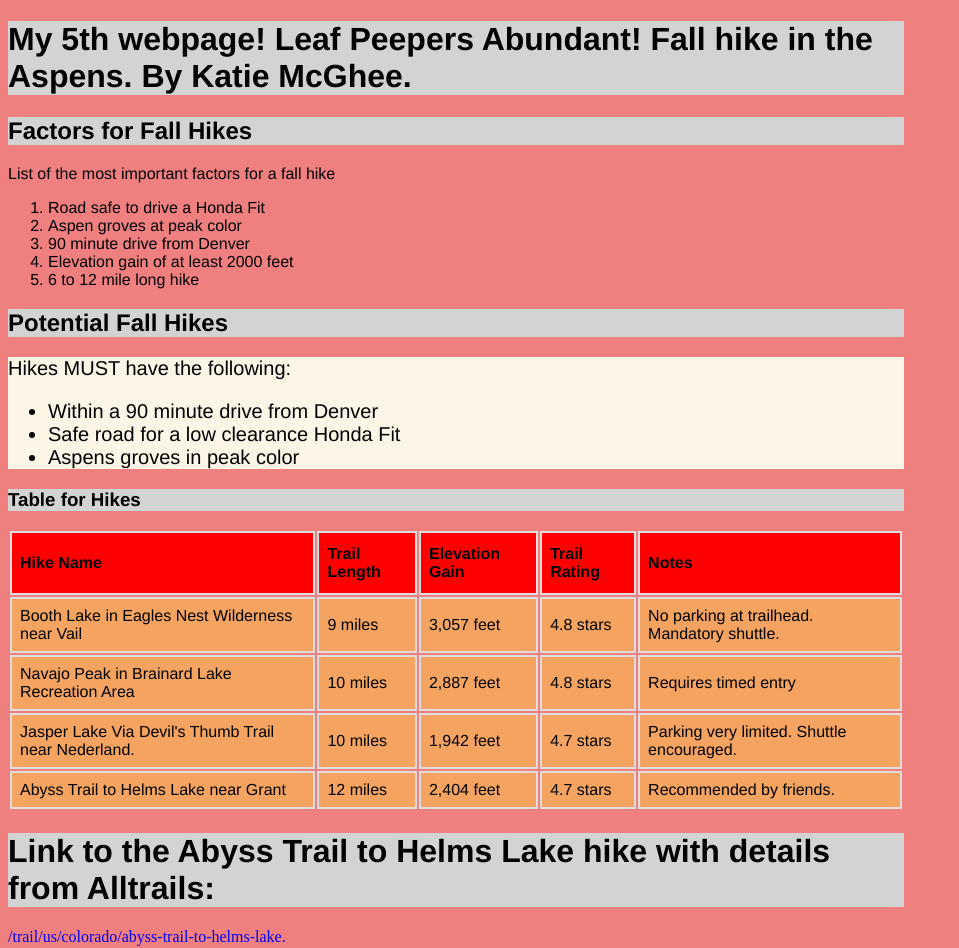
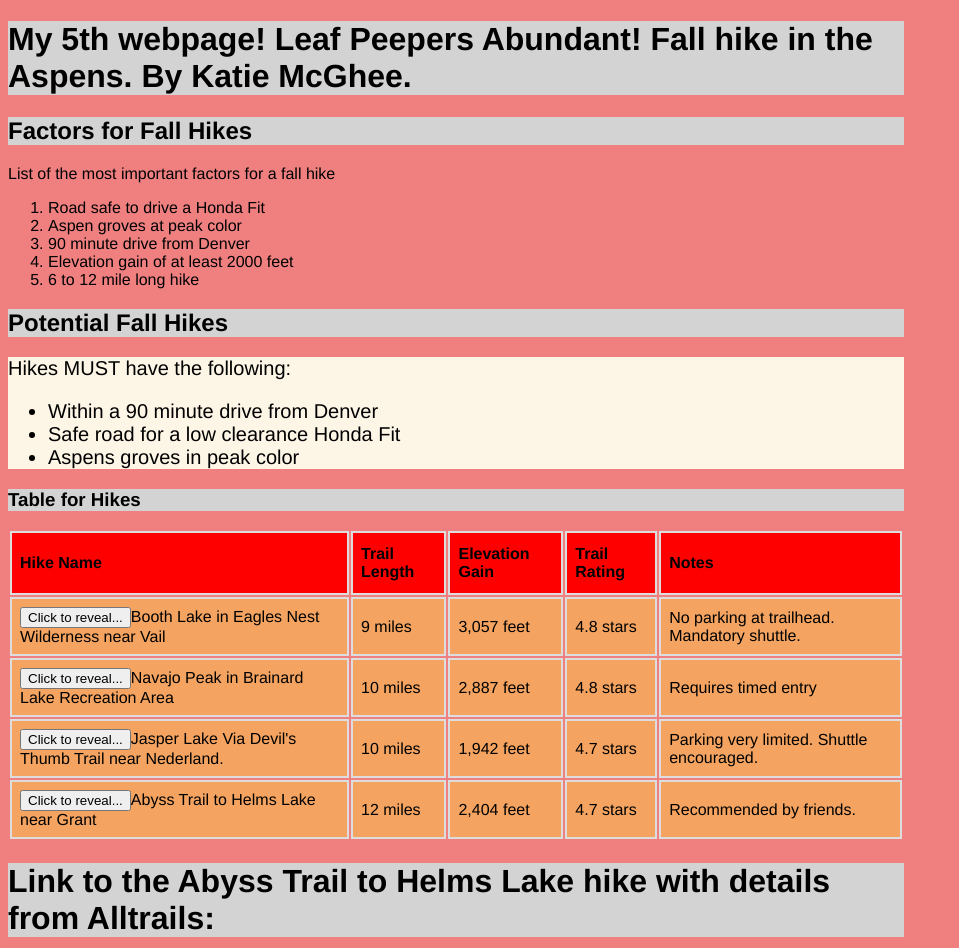
Before and after one commit to ktmcghee/ktmcghee.github.io, a plain HTML site: page Lab601point5.html in a window 1280 px wide. Shown: the top 948 px of the page, without its empty margins (0-959 px from the left). Drawn offline with nearby package versions, Linux system fonts and the light colour scheme.

Commit message:
Update Lab601point5.html

```diff
--- a/Lab601point5.html
+++ b/Lab601point5.html
@@ -1,7 +1,7 @@
 <!DOCTYPE html>
 <html>
   <head>
-    <title> My 5th webpage! Leaf Peepers Abundant! Fall hike in the Aspens. By Katie McGhee. </title>
+    <title> My 7th.5 webpage! Leaf Peepers Abundant! Fall hike in the Aspens. By Katie McGhee. </title>
   <style>
     body {
       background-color:#F08080;
@@ -75,7 +75,19 @@ p, td, li {
 
 
   </style>
-  </head>
+    <script src="https://ajax.googleapis.com/ajax/libs/jquery/3.7.1/jquery.min.js"></script>
+    <script>
+       $(document).ready(function() {
+            // this is where I put my javascript
+
+
+
+
+ // closing the document.ready
+      });
+    </script>
+    </head>
+
   <body>
 
   <div id="container">
@@ -119,28 +131,30 @@ p, td, li {
       <th>Notes</th>
     </tr>
     <tr>
-          <td>Booth Lake in Eagles Nest Wilderness near Vail</td>
+          <td><button id = "clicktoreveal01">Click to reveal...</button>Booth Lake in Eagles Nest Wilderness near Vail</td>
           <td>9 miles</td>
           <td>3,057 feet</td>
           <td>4.8 stars</td>
       <td>No parking at trailhead. Mandatory shuttle.</td>
      </tr>
       <tr>
-          <td>Navajo Peak in Brainard Lake Recreation Area</td>
+          <td><button id ="clicktoreveal02">Click to reveal...</button>Navajo Peak in Brainard Lake Recreation Area</td>
           <td>10 miles</td>
           <td>2,887 feet</td>
           <td>4.8 stars</td>
           <td>Requires timed entry</td>
       </tr>
-  <tr>
-  <td>Jasper Lake Via Devil's Thumb Trail near Nederland.</td>
+
+      <tr>
+  <td><button id ="clicktoreveal03">Click to reveal...</button>Jasper Lake Via Devil's Thumb Trail near Nederland.</td>
   <td>10 miles</td>
   <td>1,942 feet
   <td>4.7 stars</td>
   <td>Parking very limited. Shuttle encouraged.</td>
     </tr>
+
     <tr>
-      <td>Abyss Trail to Helms Lake near Grant</td>
+      <td><button id ="click to reveal04">Click to reveal...</button>Abyss Trail to Helms Lake near Grant</td>
       <td>12 miles</td>
       <td>2,404 feet</td>
       <td>4.7 stars</td>
```
